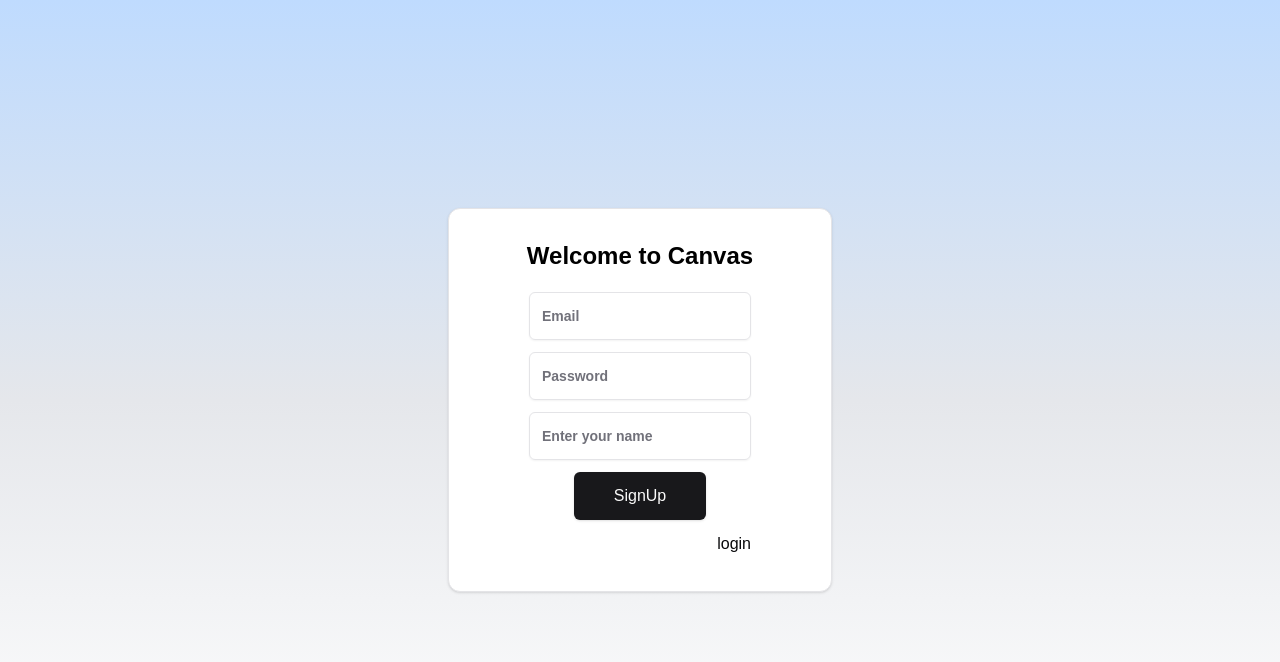
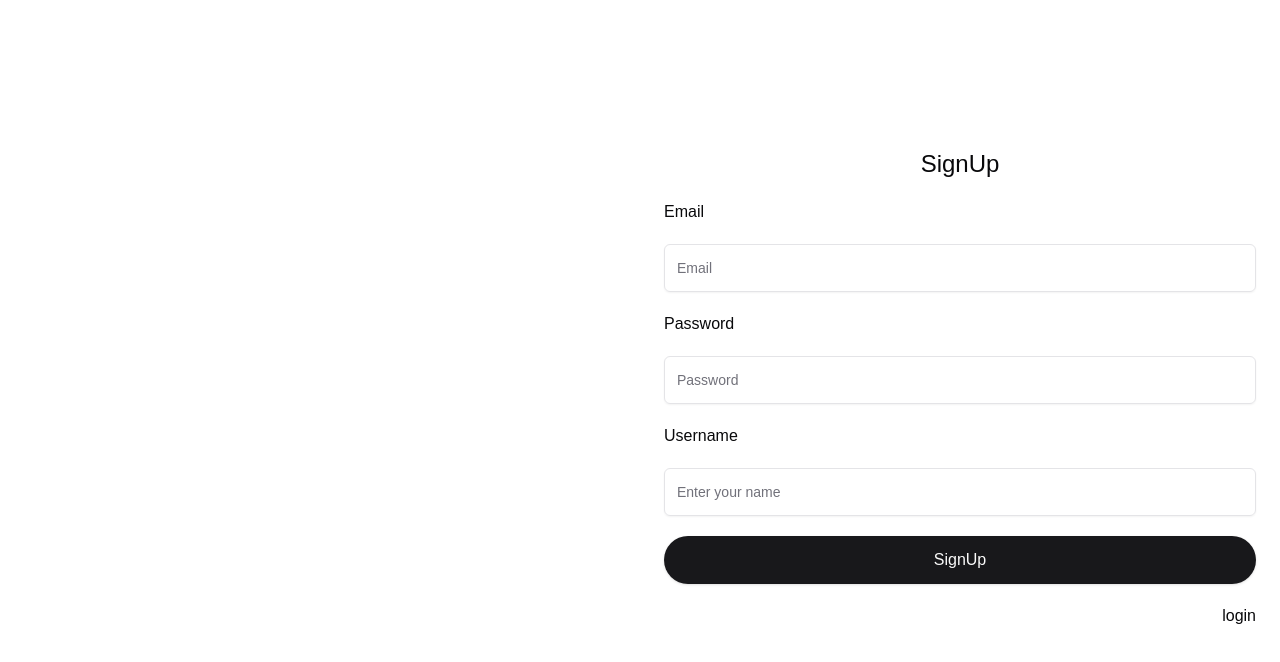
Before and after one commit to shivamsaklani/Canvas, a Next.js app in the folder apps/frontend/: page /signup in a window 1280 px wide. Shown: the top 662 px of the page. Built offline with nearby package versions, Linux system fonts and the light colour scheme; no server answers.

Commit message:
layout modified for auth

```diff
--- /dev/null
+++ b/apps/frontend/app/(auth)/backend.ts
@@ -0,0 +1,15 @@
+import { HTTP_BACKEND } from "@repo/backend-common/config";
+import axios from "axios";
+
+export const generateOTP =async (email:string)=>{
+
+       try {
+         await axios.post( `${HTTP_BACKEND}/otp/generate`,{
+             "email":email
+           });
+       } catch (err) {
+
+          console.log(err);
+
+       }
+}
--- a/apps/frontend/app/(auth)/layout.tsx
+++ b/apps/frontend/app/(auth)/layout.tsx
@@ -1,23 +1,22 @@
-import { Card} from "@/app/Dashboard/components/card";
 import { ReactNode } from "react";
 
 export default function AuthLayout({children}:{
     children:ReactNode
 }){
-return <div className="h-screen w-screen flex justify-center items-center bg-gradient-to-b from-blue-200 via-gray-200 to-white-300">
-<div className=" inset-0 bg-[radial-gradient(circle_at_top_left,_rgba(173,216,280,0.5),_transparent_80%)]"></div>
-<div className=" inset-0 bg-[radial-gradient(circle_at_bottom_right,_rgba(135,206,230,0.5),_transparent_30%)]"></div>
+return <>
+    <div className=" grid grid-cols-1 sm:grid-cols-2 h-screen w-screen">
 
+     <div className="relative flex justify-center items-center">
 
-     <Card className="w-96 h-96 flex flex-col box-shadow  font-black justify-center items-center">
-        <div className="text-black font-bold p-5 text-2xl">Welcome to Canvas</div>
-     {children}
+     </div>
+     <div className="relative sm:grid  grid-flow-rows">
+      {children}
 
-     </Card>
-
-
+        </div>
 
 </div>
 
 
+</>
+
 }
--- /dev/null
+++ b/apps/frontend/app/(auth)/otp/page.tsx
@@ -0,0 +1,79 @@
+"use client"
+import { Card, CardContent, CardHeader } from "@/app/Dashboard/components/card";
+import { Button } from "@/components/ui/button";
+import { Input } from "@/components/ui/input";
+import { HTTP_BACKEND } from "@repo/backend-common/config";
+import axios from "axios";
+import { useRouter } from "next/navigation";
+import { useEffect, useRef, useState } from "react";
+import { generateOTP } from "../backend";
+import { Label } from "@radix-ui/react-dropdown-menu";
+
+export default function OTPgenerate(){
+    const router = useRouter();
+    const [userdetails, setUserDetails] = useState<Details>({
+      name:"",
+      email:"",
+      password:""
+    });
+
+    useEffect(() => {
+        const storedDetails = sessionStorage.getItem("userdetails");
+        if (storedDetails) {
+            setUserDetails(JSON.parse(storedDetails));
+            console.log(userdetails);
+        } else {
+            router.push("/signup");
+        }
+    }, [router]);
+
+
+    const OTP = useRef<HTMLInputElement | null>(null);
+
+    async function backend(){
+         try {
+           if(!userdetails.email){
+              return ;
+           }
+        const storedotp = await axios.post(`${HTTP_BACKEND}/otp/verify`,{
+          "email":userdetails.email,
+          "otp":OTP.current?.value
+        });
+        if(storedotp.status === 200){
+
+          await axios.post( `${HTTP_BACKEND}/signup`,{
+            "email":userdetails.email,
+            "password":userdetails.password,
+            "name":userdetails.name
+
+          });
+          router.push("/signin");
+
+        }
+
+         } catch (e) {
+
+          console.log("error" +e);
+          return;
+
+
+         }
+      }
+
+
+    return(
+      <div className="grid gap-y-5">
+
+
+                <CardContent className="flex flex-col justify-center gap-5">
+                <div className="flex justify-center text-2xl items-center">Verify User</div>
+                    <Label>Enter OTP</Label>
+                    <Input required type="text" ref={OTP} placeholder="Enter your Otp"/>
+                    <Button onClick={backend}  size="lg" className="text-md rounded-full" > Verify User </Button>
+                    <div className="flex justify-end font-light cursor-pointer" onClick={()=>{generateOTP(userdetails.email)}}>send otp again?</div>
+                </CardContent>
+
+    </div>
+
+    )
+}
--- a/apps/frontend/app/(auth)/signin/page.tsx
+++ b/apps/frontend/app/(auth)/signin/page.tsx
@@ -1,12 +1,13 @@
 "use client"
 import { Button } from "@/components/ui/button";
-import { CardContent } from "@/app/Dashboard/components/card";
+import { Card, CardContent, CardHeader } from "@/app/Dashboard/components/card";
 import { Input } from "@/components/ui/input";
 import { HTTP_BACKEND } from "@repo/backend-common/config";
 import axios from "axios";
 import Link from "next/link";
 import { useRouter } from "next/navigation";
 import { useRef } from "react";
+import { Label } from "@radix-ui/react-dropdown-menu";
 export default function SignIn(){
     const email = useRef<HTMLInputElement>(null);
     const router=useRouter();
@@ -38,11 +39,13 @@ export default function SignIn(){
     }
 
     return <>
-
-        <CardContent className=" flex justify-center items-center flex-col gap-3 ">
-        <Input ref={email} type="text" placeholder="Email" ></Input>
-           <Input ref={password}  onKeyDown={(e)=>{ if (e.key === "Enter"){backend()}}} type="password" placeholder="Password"></Input>
-        <Button onClick={backend} size="lg" className="text-md" >SignIn</Button>
+        <CardContent className=" flex justify-center flex-col gap-3 ">
+        <div className="grid justify-center text-2xl items-center">SignIn</div>
+        <Label>Email</Label>
+        <Input required ref={email} type="text" placeholder="Email" ></Input>
+        <Label>Password</Label>
+           <Input required ref={password}  onKeyDown={(e)=>{ if (e.key === "Enter"){backend()}}} type="password" placeholder="Password"></Input>
+        <Button onClick={backend} size="lg" className="text-md rounded-full" >SignIn</Button>
         <div className="flex font-light font-gray justify-end w-full"><Link href="./signup">New user</Link></div>
 
         </CardContent>
--- a/apps/frontend/app/(auth)/signup/page.tsx
+++ b/apps/frontend/app/(auth)/signup/page.tsx
@@ -1,27 +1,36 @@
 "use client"
 import { Button } from "@/components/ui/button";
-import { CardContent} from "@/app/Dashboard/components/card";
+import { Card, CardContent, CardHeader} from "@/app/Dashboard/components/card";
 import { Input } from "@/components/ui/input";
 import axios from "axios";
-import { useRef } from "react";
+import { useRef, useState } from "react";
 import { HTTP_BACKEND } from "@repo/backend-common/config";
 import Link from "next/link";
 import { useRouter } from "next/navigation";
+import {generateOTP } from "../backend";
+import { Label } from "@radix-ui/react-dropdown-menu";
 export default function SignUp(){
     const router = useRouter();
     const email = useRef<HTMLInputElement>(null);
     const password = useRef<HTMLInputElement>(null);
     const username= useRef<HTMLInputElement>(null);
-    async function backend(){
+
+       async function backend(){
        try {
-      await axios.post( `${HTTP_BACKEND}/signup`,{
+         if(!email.current?.value){
+            console.log("email not typed");
+            return ;
+         }
 
-            "email":email.current?.value,
-            "password":password.current?.value,
-            "name":username.current?.value
+         sessionStorage.setItem("userdetails",JSON.stringify({
+            email:email.current?.value,
+            password:password.current?.value,
+            name:username.current?.value
+         }));
 
-      });
-      router.push("/Dashboard");
+
+      generateOTP (email.current.value);  // generating OTP
+      router.push("/otp");
        } catch (e) {
 
         console.log("error" +e);
@@ -31,23 +40,23 @@ export default function SignUp(){
     }
 
     return <>
-        <CardContent className=" flex justify-center items-center flex-col gap-3 ">
-        <Input ref={email} type="text" placeholder="Email" ></Input>
-           <Input ref={password} type="password" placeholder="Password"></Input>
-           <Input ref={username} onKeyDown={(e)=>{ if (e.key === "Enter"){backend()}}} type="text" placeholder="Enter your name"></Input>
-        <Button onClick={backend} size="lg" className="text-md" >SignUp</Button>
+
+
+
+   <CardContent className=" flex flex-col justify-center gap-5">
+   <div className="grid justify-center text-2xl items-center">SignUp</div>
+        <Label>Email</Label>
+        <Input required ref={email} type="text" placeholder="Email" ></Input>
+        <Label>Password</Label>
+           <Input required ref={password} type="password" placeholder="Password"></Input>
+         <Label>Username</Label>
+           <Input required ref={username} onKeyDown={(e)=>{ if (e.key === "Enter"){backend()}}} type="text" placeholder="Enter your name"></Input>
+        <Button onClick={backend} size="lg" className="text-md rounded-full" >SignUp</Button>
         <div className="flex font-light text-gray items-start justify-end w-full">
         <Link href="./signin">login</Link>
         </div>
         </CardContent>
 
 
-
         </>
-
-
-
-
-
-
 }
--- /dev/null
+++ b/apps/frontend/app/types.d.ts
@@ -0,0 +1,5 @@
+interface Details{
+    name:string ,
+    password:string ,
+    email:string
+}
--- a/apps/frontend/customhooks/type.d.ts
+++ b/apps/frontend/customhooks/type.d.ts
@@ -1,5 +1,6 @@
 interface userDetails{
-    name:string,
-    email:string,
+    name:string | undefined,
+    email:string |undefined,
+    password:string |undefined,
     imageurl:string | undefined
   }
```
